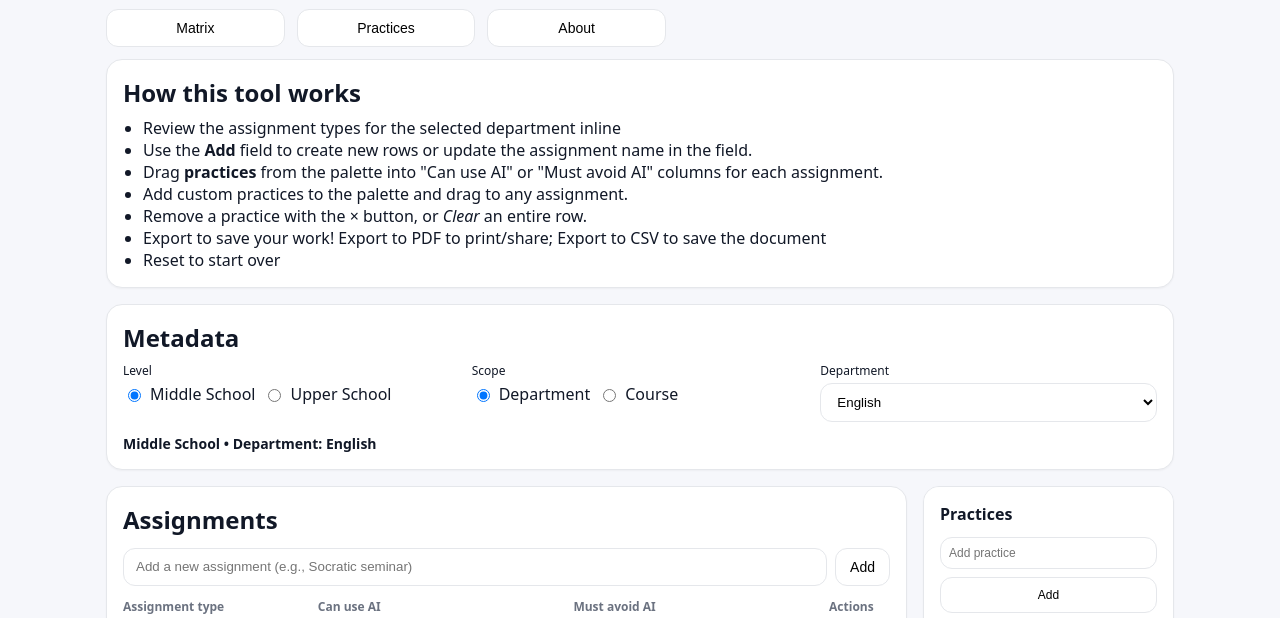
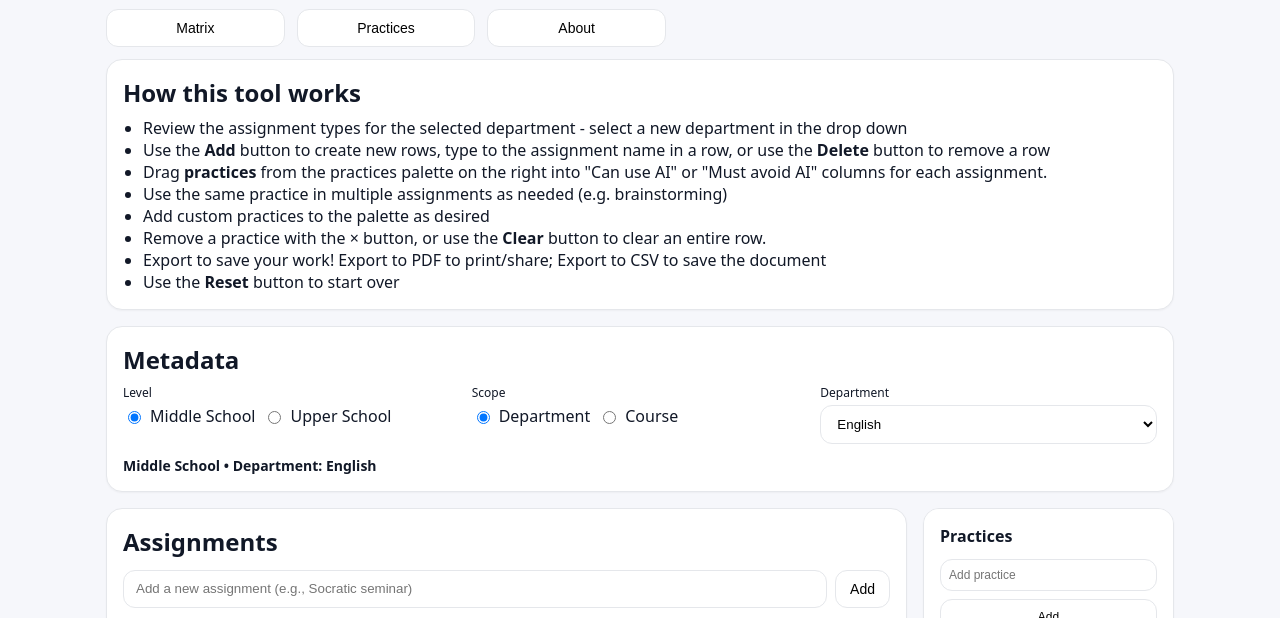
Before and after one commit to vermeet/AI_Practices_Matrix, a plain HTML site: page index.html in a window 1280 px wide. Shown: the part 113-731 px from the top of the page. Drawn offline with nearby package versions, Linux system fonts and the light colour scheme.

Commit message:
Update index.html
Updated the instructions in the "About" section

```diff
--- a/index.html
+++ b/index.html
@@ -75,13 +75,14 @@
     <section id="about" class="card pad" style="margin-bottom:16px">
       <h2 style="margin:0 0 8px">How this tool works</h2>
       <ul style="margin:0;padding-left:20px">
-        <li>Review the assignment types for the selected department inline</li>
-        <li>Use the <strong>Add</strong> field to create new rows or update the assignment name in the field.</li>
-        <li>Drag <b>practices</b> from the palette into "Can use AI" or "Must avoid AI" columns for each assignment.</li>
-        <li>Add custom practices to the palette and drag to any assignment.</li>
-        <li>Remove a practice with the × button, or <i>Clear</i> an entire row.</li>
+        <li>Review the assignment types for the selected department - select a new department in the drop down</li>
+        <li>Use the <strong>Add</strong> button to create new rows, type to the assignment name in a row, or use the <strong>Delete</strong> button to remove a row</li>
+        <li>Drag <b>practices</b> from the practices palette on the right into "Can use AI" or "Must avoid AI" columns for each assignment.</li>
+        <li>Use the same practice in multiple assignments as needed (e.g. brainstorming)</li>
+        <li>Add custom practices to the palette as desired</li>
+        <li>Remove a practice with the × button, or use the <strong>Clear</strong> button to clear an entire row.</li>
         <li>Export to save your work! Export to PDF to print/share; Export to CSV to save the document</li>
-        <li>Reset to start over</li>
+        <li>Use the <strong>Reset</strong> button to start over</li>
       </ul>
     </section>
 
@@ -107,14 +108,14 @@
             <div id="deptWrap">
               <div class="muted" style="margin-bottom:4px;font-size:12px">Department</div>
               <select id="deptSelect" class="select">
+                <option>Arts</option>
+                <option>Computer Studies</option>
                 <option>English</option>
+                <option>Language</option>
                 <option>Math</option>
                 <option>Science</option>
                 <option>Social Studies</option>
                 <option>Theology</option>
-                <option>Language</option>
-                <option>Arts</option>
-                <option>Computer Studies</option>
               </select>
             </div>
             <div id="courseWrap" class="hidden">
```
